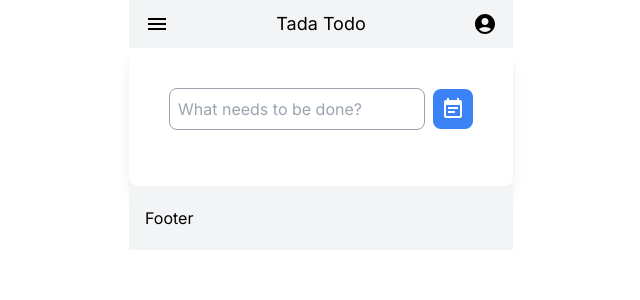
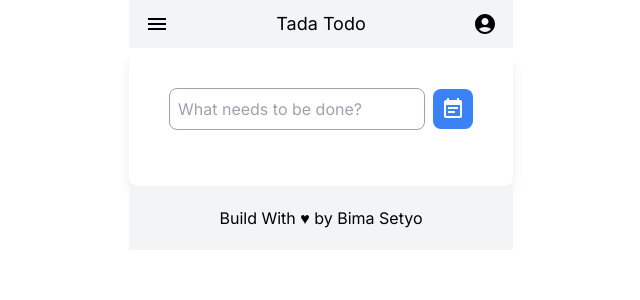
Before and after one commit to bima0302/tada-todo, a Next.js app: page / in a window 1280 px wide. Shown: the top 300 px of the page, without its empty margins (319-959 px from the left). Built offline with nearby package versions, Linux system fonts and the light colour scheme.

Commit message:
Update footer

```diff
--- a/src/app/page.js
+++ b/src/app/page.js
@@ -34,7 +34,7 @@ export default function Home() {
         </div>
         {/* footer */}
         <div className="bg-gray-100 h-16 flex items-center justify-between sticky bottom-0">
-          <div className="ml-4 mr-6">Footer</div>
+          <div className="mx-auto">Build With &hearts; by Bima Setyo</div>
         </div>
       </div>
     </>
```
